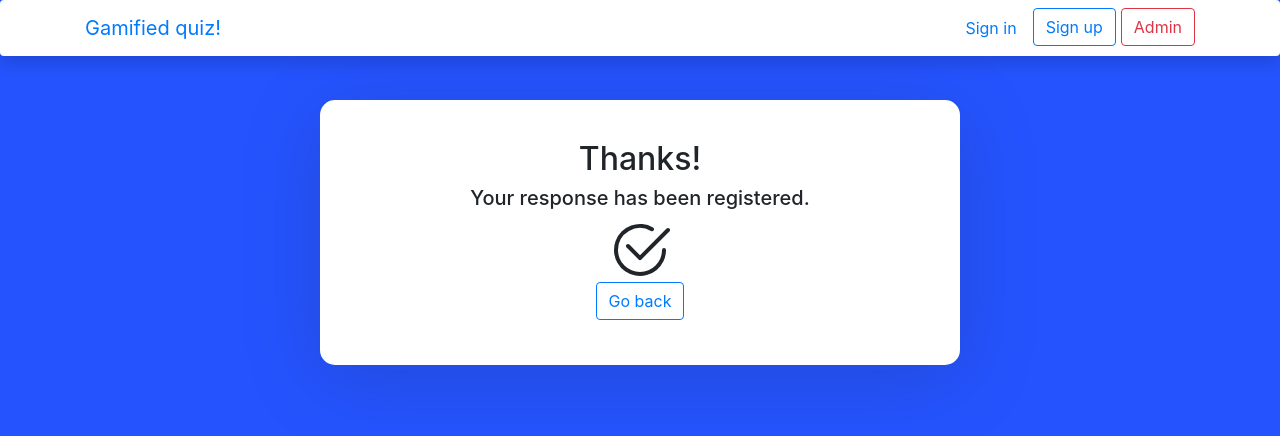
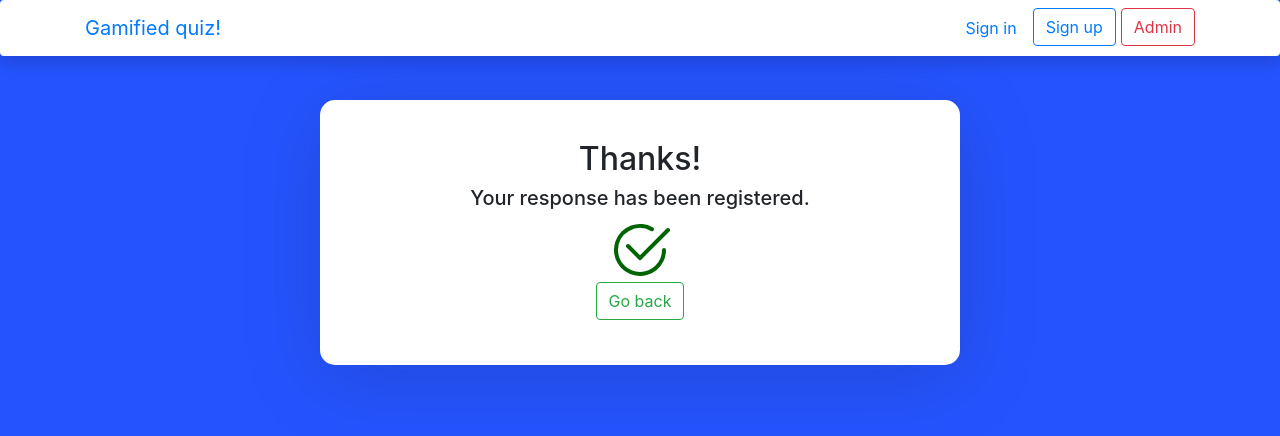
Before and after one commit to PiroX4256/DB2-2021-Piemonti-Pirovano-Vecchio, a Vue app in the folder src/main/resources/public/: page /greetings in a window 1280 px wide. Shown: the top 436 px of the page. Built offline with nearby package versions, Linux system fonts and the light colour scheme; no server answers.

Commit message:
fix: greetings page

```diff
--- a/src/main/resources/public/src/components/GreetingsPage.vue
+++ b/src/main/resources/public/src/components/GreetingsPage.vue
@@ -3,9 +3,9 @@
   <h2>Thanks!</h2>
   <h5>Your response has been registered.</h5>
   <div>
-  <b-icon-check2-circle role="img" font-scale="4" class="mr-auto"></b-icon-check2-circle>
+  <b-icon-check2-circle role="img" font-scale="4" class="mr-auto" style="color: darkgreen"></b-icon-check2-circle>
   </div>
-  <router-link to="/" tag="button" class="btn btn-outline-primary">Go back</router-link>
+  <router-link to="/" tag="button" class="btn btn-outline-success">Go back</router-link>
 </div>
 </template>
 
```
